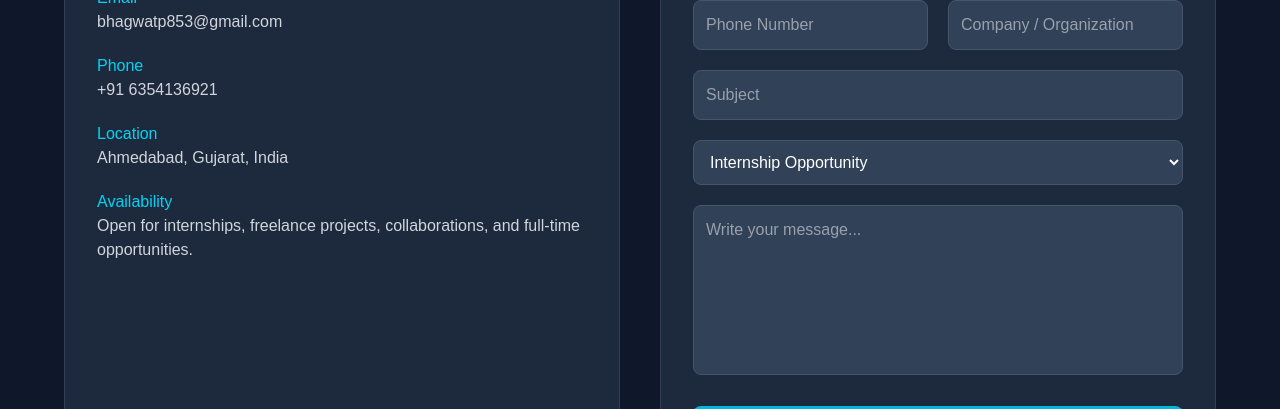
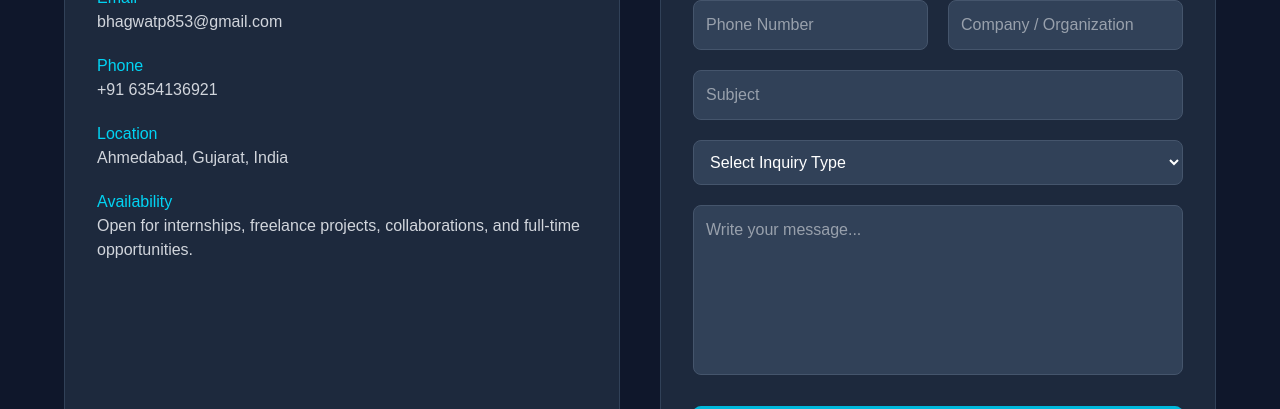
Before and after one commit to Prathmesh-20/Prathmesh-Porfolio, a React (Vite) app: page /contact in a window 1280 px wide. Shown: the part 391-800 px from the top of the page. Built offline with nearby package versions, Linux system fonts and the light colour scheme; no server answers.

Commit message:
Used formik and Yup in COntact page

```diff
--- a/package.json
+++ b/package.json
@@ -12,11 +12,13 @@
   "dependencies": {
     "@emailjs/browser": "^4.4.1",
     "@tailwindcss/vite": "^4.3.1",
+    "formik": "^2.4.9",
     "react": "^19.2.6",
     "react-dom": "^19.2.6",
     "react-icons": "^5.6.0",
     "react-router-dom": "^7.18.0",
-    "tailwindcss": "^4.3.1"
+    "tailwindcss": "^4.3.1",
+    "yup": "^1.7.1"
   },
   "devDependencies": {
     "@eslint/js": "^10.0.1",
--- a/src/components/pages/Contact.jsx
+++ b/src/components/pages/Contact.jsx
@@ -1,5 +1,41 @@
 import { useRef } from "react";
 import emailjs from "@emailjs/browser";
+import { Formik, Form, Field, ErrorMessage } from "formik";
+import * as Yup from "yup";
+
+const ContactSchema = Yup.object({
+  user_name: Yup.string()
+    .min(3, "Full Name must be at least 3 characters")
+    .max(50, "Name is too long")
+    .required("Full Name is required"),
+
+  user_email: Yup.string()
+    .email("Please enter a valid email address")
+    .required("Email Address is required"),
+
+  user_phone: Yup.string()
+    .matches(
+      /^[0-9]{10}$/,
+      "Phone Number must be exactly 10 digits"
+    )
+    .required("Phone Number is required"),
+
+  company: Yup.string()
+    .max(100, "Company name is too long"),
+
+  subject: Yup.string()
+    .min(5, "Subject must be at least 5 characters")
+    .max(100, "Subject is too long")
+    .required("Subject is required"),
+
+  inquiry_type: Yup.string()
+    .required("Please select an inquiry type"),
+
+  message: Yup.string()
+    .min(20, "Message must be at least 20 characters")
+    .max(1000, "Message is too long")
+    .required("Message is required"),
+});
 
 const Contact = () => {
   const form = useRef();
@@ -131,71 +167,146 @@ const Contact = () => {
           </div>
 
           {/* Contact Form */}
-          <form
-            ref={form}
-            onSubmit={sendEmail}
-            className="bg-slate-800 p-8 rounded-2xl border border-slate-700"
+          <Formik
+  initialValues={{
+    user_name: "",
+    user_email: "",
+    user_phone: "",
+    company: "",
+    subject: "",
+    inquiry_type: "",
+    message: "",
+  }}
+  validationSchema={ContactSchema}
+  onSubmit={(values) => {
+    console.log(values);
+
+    // EmailJS code here
+    alert("Message Sent Successfully!");
+  }}
 >
+  {() => (
+    <Form className="bg-slate-800 p-8 rounded-2xl border border-slate-700">
+
       <div className="grid md:grid-cols-2 gap-5 mb-5">
-              <input
+
+        <div>
+          <Field
             type="text"
             name="user_name"
             placeholder="Full Name"
-                required
-                className="w-full p-3 rounded-lg bg-slate-700 border border-slate-600 focus:outline-none focus:border-cyan-400"
+            className="w-full p-3 rounded-lg bg-slate-700 border border-slate-600"
           />
+          <ErrorMessage
+            name="user_name"
+            component="p"
+            className="text-red-400 text-sm mt-1"
+          />
+        </div>
 
-              <input
+        <div>
+          <Field
             type="email"
             name="user_email"
             placeholder="Email Address"
-                required
-                className="w-full p-3 rounded-lg bg-slate-700 border border-slate-600 focus:outline-none focus:border-cyan-400"
+            className="w-full p-3 rounded-lg bg-slate-700 border border-slate-600"
+          />
+          <ErrorMessage
+            name="user_email"
+            component="p"
+            className="text-red-400 text-sm mt-1"
           />
         </div>
 
+      </div>
+
       <div className="grid md:grid-cols-2 gap-5 mb-5">
-              <input
+
+        <div>
+          <Field
             type="tel"
             name="user_phone"
             placeholder="Phone Number"
-                className="w-full p-3 rounded-lg bg-slate-700 border border-slate-600 focus:outline-none focus:border-cyan-400"
+            className="w-full p-3 rounded-lg bg-slate-700 border border-slate-600"
           />
+          <ErrorMessage
+            name="user_phone"
+            component="p"
+            className="text-red-400 text-sm mt-1"
+          />
+        </div>
 
-              <input
+        <div>
+          <Field
             type="text"
             name="company"
             placeholder="Company / Organization"
-                className="w-full p-3 rounded-lg bg-slate-700 border border-slate-600 focus:outline-none focus:border-cyan-400"
+            className="w-full p-3 rounded-lg bg-slate-700 border border-slate-600"
           />
         </div>
 
-            <input
+      </div>
+
+      <div className="mb-5">
+        <Field
           type="text"
           name="subject"
           placeholder="Subject"
-              required
-              className="w-full p-3 mb-5 rounded-lg bg-slate-700 border border-slate-600 focus:outline-none focus:border-cyan-400"
+          className="w-full p-3 rounded-lg bg-slate-700 border border-slate-600"
+        />
+        <ErrorMessage
+          name="subject"
+          component="p"
+          className="text-red-400 text-sm mt-1"
+        />
+      </div>
+
+      <div className="mb-5">
+        <Field
+          as="select"
+          name="inquiry_type"
+          className="w-full p-3 rounded-lg bg-slate-700 border border-slate-600"
+        >
+          <option value="">Select Inquiry Type</option>
+          <option value="Internship Opportunity">
+            Internship Opportunity
+          </option>
+          <option value="Freelance Project">
+            Freelance Project
+          </option>
+          <option value="Job Opportunity">
+            Job Opportunity
+          </option>
+          <option value="Collaboration">
+            Collaboration
+          </option>
+          <option value="General Inquiry">
+            General Inquiry
+          </option>
+        </Field>
+
+        <ErrorMessage
+          name="inquiry_type"
+          component="p"
+          className="text-red-400 text-sm mt-1"
+        />
+      </div>
+
+      <div className="mb-6">
+        <Field
+          as="textarea"
+          rows="6"
+          name="message"
+          placeholder="Write your message..."
+          className="w-full p-3 rounded-lg bg-slate-700 border border-slate-600 resize-none"
         />
 
-            <select
-              name="inquiry_type"
-              className="w-full p-3 mb-5 rounded-lg bg-slate-700 border border-slate-600 focus:outline-none focus:border-cyan-400"
-            >
-              <option>Internship Opportunity</option>
-              <option>Freelance Project</option>
-              <option>Job Opportunity</option>
-              <option>Collaboration</option>
-              <option>General Inquiry</option>
-            </select>
-
-            <textarea
+        <ErrorMessage
           name="message"
-              rows="6"
-              placeholder="Write your message..."
-              required
-              className="w-full p-3 mb-6 rounded-lg bg-slate-700 border border-slate-600 focus:outline-none focus:border-cyan-400 resize-none"
-            ></textarea>
+          component="p"
+          className="text-red-400 text-sm mt-1"
+        />
+      </div>
 
       <button
         type="submit"
@@ -203,7 +314,10 @@ const Contact = () => {
       >
         Send Message
       </button>
-          </form>
+
+    </Form>
+  )}
+</Formik>
         </div>
       </div>
     </section>
```
Also changed, not shown: src/components/pages/About.jsx (+22 -5 lines), 1 other file (tests, documents, lock files or other folders). Lines whose indentation alone changed are shown as unchanged.
